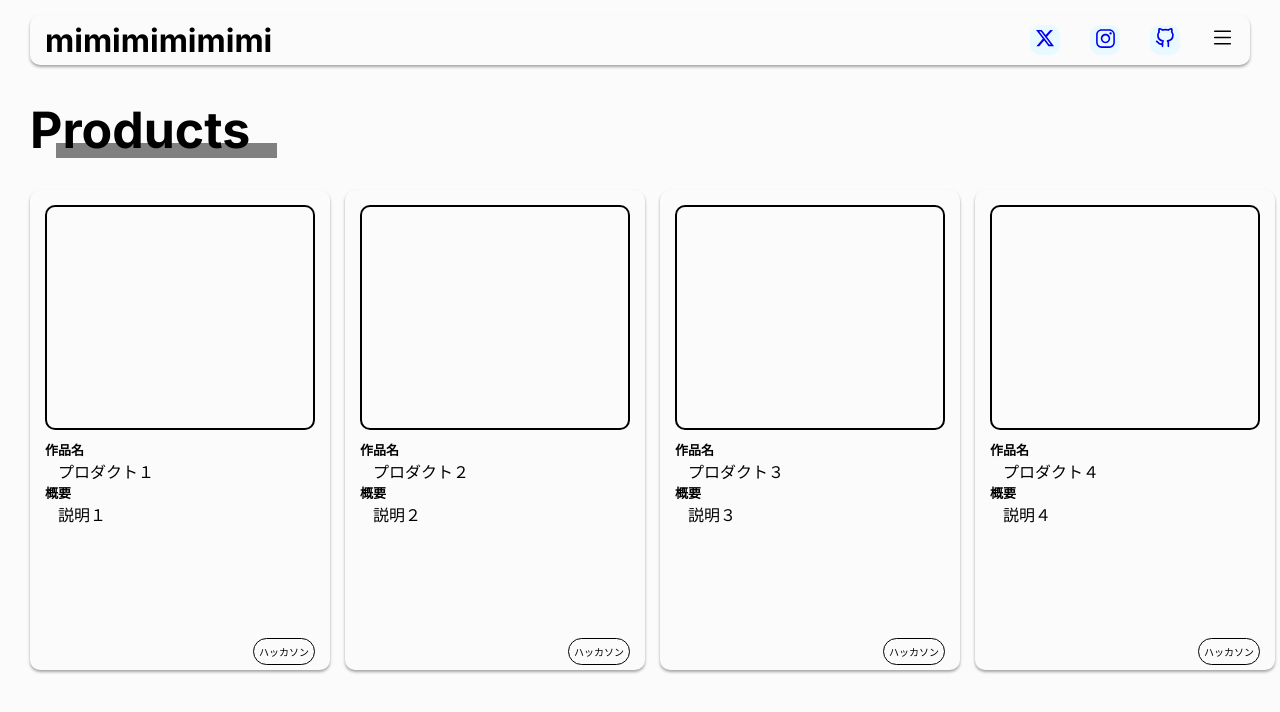
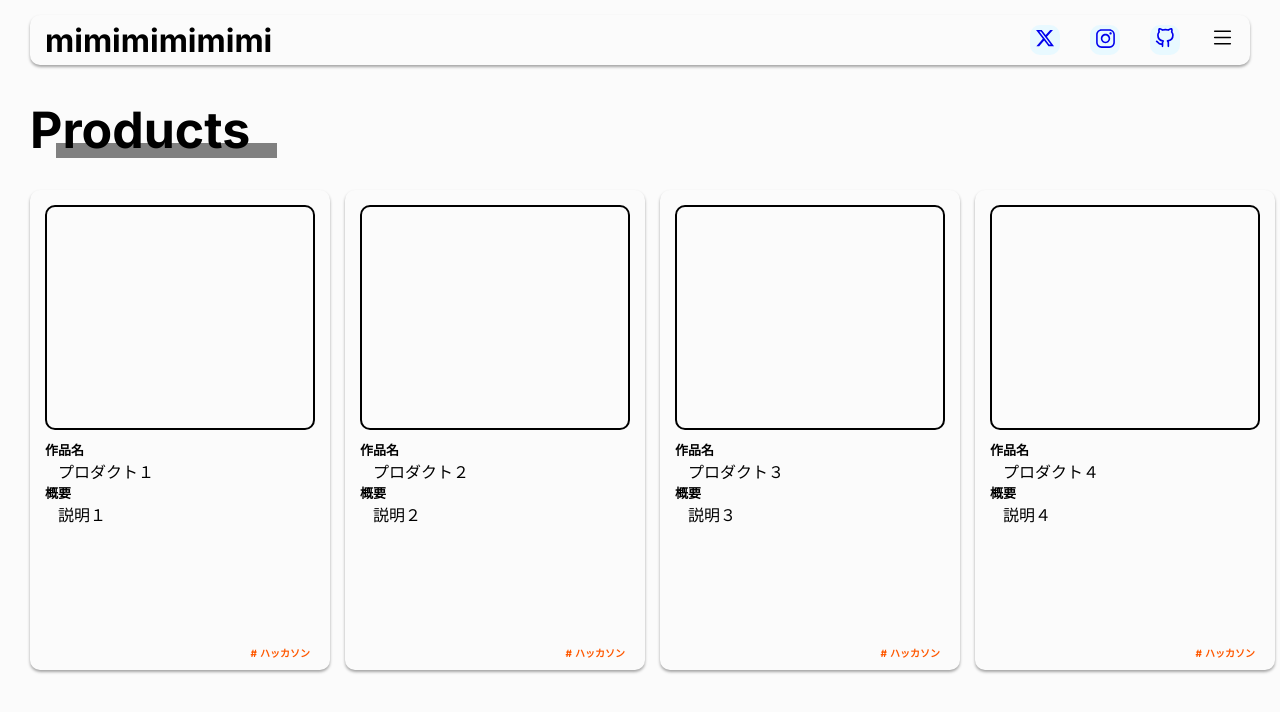
Before and after one commit to mizunoryuki/portfoliov2, a Next.js app: page /products in a window 1280 px wide. Shown: the top 712 px of the page. Built offline with nearby package versions, Linux system fonts and the light colour scheme.

Commit message:
add swiper

```diff
--- a/package.json
+++ b/package.json
@@ -14,6 +14,7 @@
     "react-dom": "^19.0.0",
     "react-icons": "^5.4.0",
     "sass": "^1.85.0",
+    "swiper": "^11.2.4",
     "vercel": "^41.2.0"
   },
   "devDependencies": {
--- a/src/components/element/product/Product.module.scss
+++ b/src/components/element/product/Product.module.scss
@@ -47,10 +47,17 @@
         .tagContainer {
             width: fit-content;
             font-size: 10px;
-            border: 1px solid black;
+            font-weight: bold;
             border-radius: var(--radius-30);
+            box-sizing: border-box;
             padding: 5px;
             margin-left: auto;
+
+            color: #fe5800;
+
+            span {
+                margin-right: 3px;
+            }
         }
     }
 }
--- a/src/components/element/product/Product.tsx
+++ b/src/components/element/product/Product.tsx
@@ -23,7 +23,10 @@ export const Product = ({ description }: ProductProps) => {
                     <p>{description.explanation}</p>
                 </div>
                 <div className={styles.tagContainer}>
-                    <p>{description.tag}</p>
+                    <p>
+                        <span>#</span>
+                        {description.tag}
+                    </p>
                 </div>
             </div>
         </div>
--- a/src/components/element/productList/ProductList.module.scss
+++ b/src/components/element/productList/ProductList.module.scss
@@ -5,3 +5,9 @@
 
     gap: var(--gap-size-15);
 }
+
+@media screen and (max-width: 600px) {
+    .list {
+        flex-direction: column;
+    }
+}
```
Also changed, not shown: 1 other file (tests, documents, lock files or other folders).
